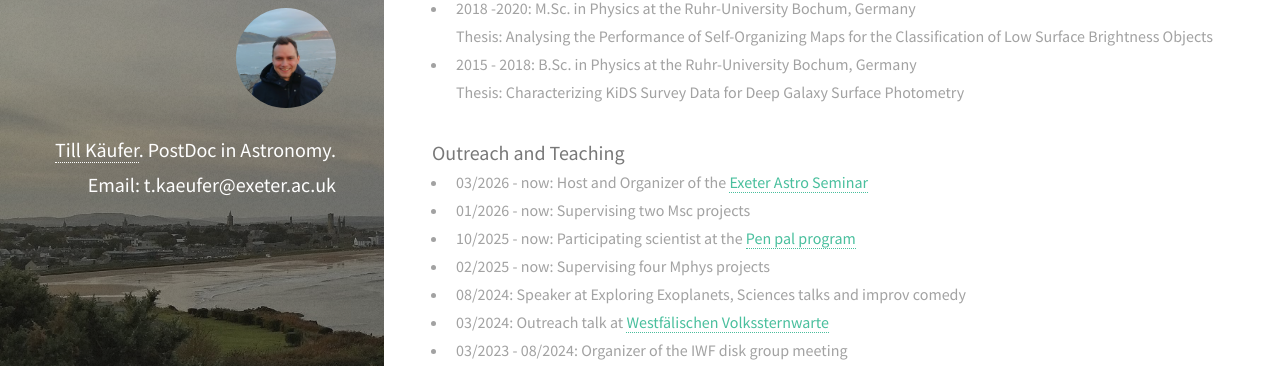
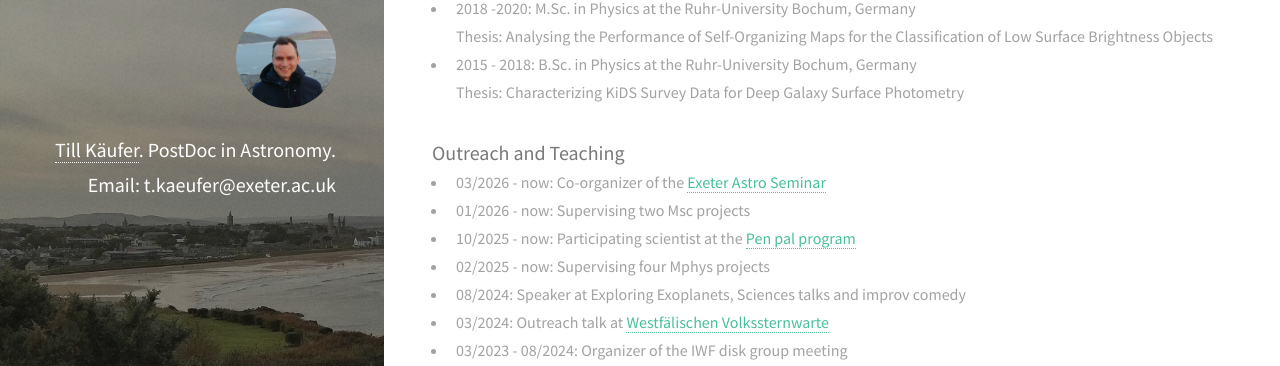
Before and after one commit to tillkaeufer/tillkaeufer.github.io, a Jekyll site: the page built from _posts/2020-10-08-CV.markdown, in a window 1280 px wide and 900 px high, scrolled down 844 px. Shown: the part 88-454 px from the top of the window. Built offline with Jekyll 4.4.1, drawn with Linux system fonts in a browser that asks for light colours; nearby versions of some CDN libraries.

Commit message:
update cv

```diff
--- a/_posts/2020-10-08-CV.markdown
+++ b/_posts/2020-10-08-CV.markdown
@@ -17,7 +17,7 @@ Thesis: Analysing the Performance of Self-Organizing Maps for the Classification
 Thesis: Characterizing KiDS Survey Data for Deep Galaxy Surface Photometry
 
 ### Outreach and Teaching
-+ 03/2026 - now: Host and Organizer of the [Exeter Astro Seminar](https://www.exeter.ac.uk/research/groups/physics/astrophysics/events/)
++ 03/2026 - now: Co-organizer of the [Exeter Astro Seminar](https://www.exeter.ac.uk/research/groups/physics/astrophysics/events/)
 + 01/2026 - now: Supervising two Msc projects
 + 10/2025 - now: Participating scientist at the [Pen pal program](https://prescientist.org/penpal-program/)
 + 02/2025 - now: Supervising four Mphys projects
```
